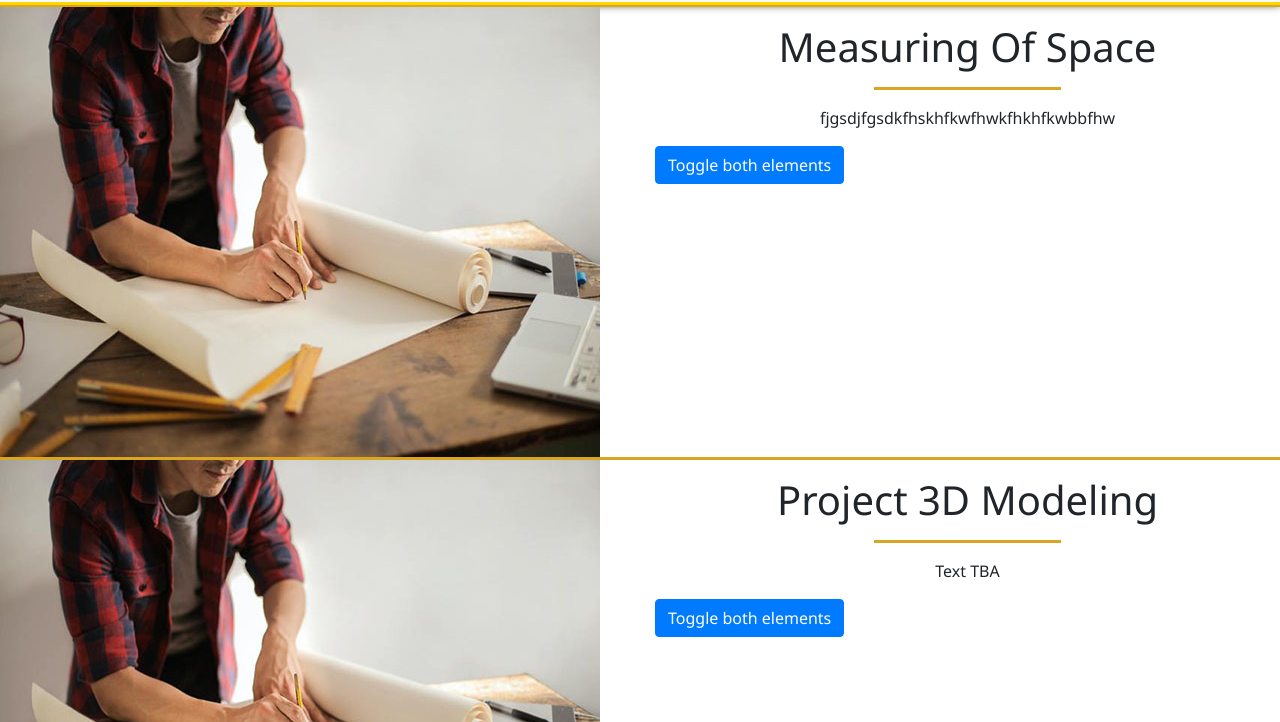
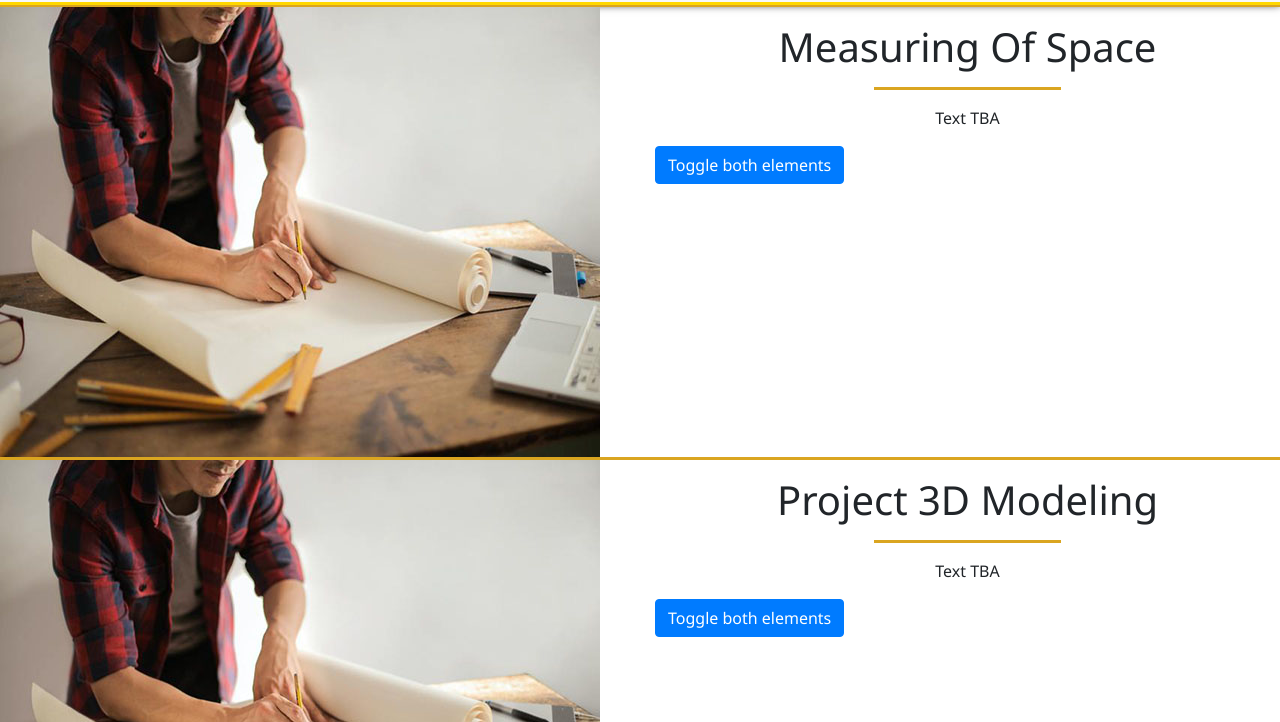
Before and after one commit to Code-Institute-Submissions/max-product, a plain HTML site: page services.html in a window 1280 px wide. Shown: the part 78-800 px from the top of the page. Drawn offline with nearby package versions, Linux system fonts and the light colour scheme.

Commit message:
Edited text.

```diff
--- a/services.html
+++ b/services.html
@@ -58,7 +58,7 @@
             <div class="text-center">
                 <h1>Measuring Of Space</h1>
                 <hr>
-                <p>fjgsdjfgsdkfhskhfkwfhwkfhkhfkwbbfhw</p>
+                <p>Text TBA</p>
             </div>
             <p>
 
```
